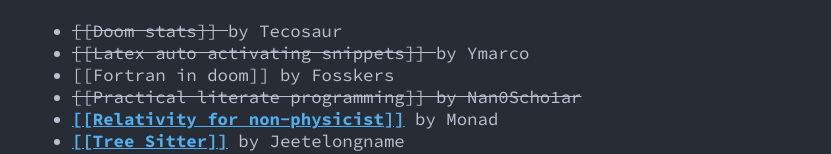
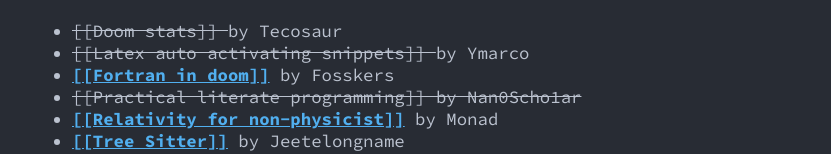
Before and after one commit to rushsteve1/doomconf, a plain HTML site: page index.html in a window 1280 px wide. Shown: the part 605-759 px from the top of the page, without its empty margins (224-1055 px from the left). Drawn offline with Linux system fonts and the light colour scheme.

Commit message:
add link to fosskers slides

```diff
--- a/index.html
+++ b/index.html
@@ -68,7 +68,7 @@
               by Ymarco
           </li>
           <li>
-              [[Fortran in doom]]
+            <a href="/fosskers/2021-fortran.html">[[Fortran in doom]]</a>
               by Fosskers
           </li>
           <li>
```
